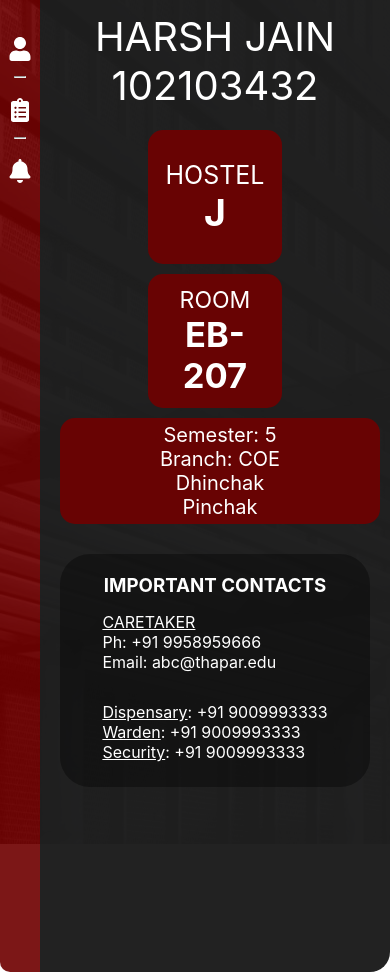
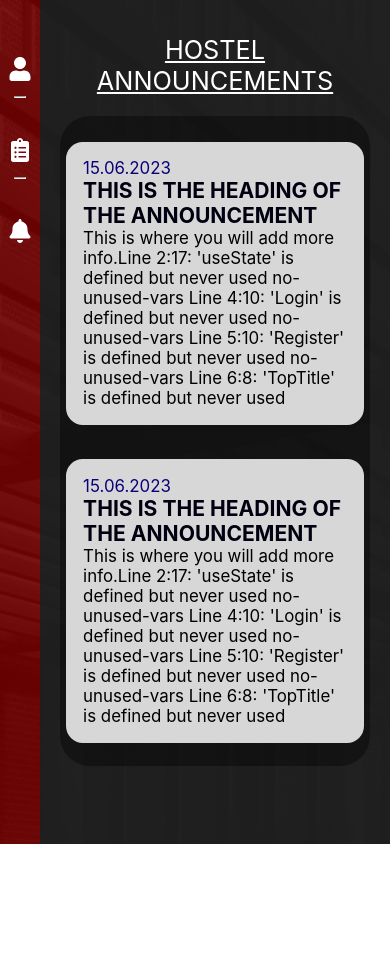
Before and after one commit to hjain2003/Hostel_Management, a React (Create React App) app in the folder client/: page /profile in a window 390 px wide. After the commit the page ends 844 px from the top, so only its background shows below. Built offline with nearby package versions, Linux system fonts and the light colour scheme.

Commit message:
Announcements page created, site made a little more responsive

```diff
--- a/client/src/App.js
+++ b/client/src/App.js
@@ -7,6 +7,7 @@ import TopTitle from "./components/TopTitle";
 import HostelBanner from './components/HostelBanner/HostelBanner';
 import SideNavbar from './components/SideNavbar/SideNavbar';
 import Profile from './components/Profile/Profile';
+import Announcement from './components/Announcements/Announcement';
 
 function App() {
   // const [currentForm, setCurrentForm] = useState('login');
@@ -19,7 +20,8 @@ function App() {
     <>
     {/* <HostelBanner/> */}
     {/* <SideNavbar/> */}
-    <Profile/>
+    {/* <Profile/> */}
+    <Announcement/>
     </>
     // <div className='App'>
     //   <div className="Head">
--- a/client/src/components/Announcements/Announcement.css
+++ b/client/src/components/Announcements/Announcement.css
@@ -0,0 +1,149 @@
+.full_page_div {
+    height: 100vh;
+    width: 100%;
+    display: flex;
+    align-items: center;
+    justify-content: center;
+    background-image: url('../../../public/assets/M-Hostel_bw.jpg');
+    overflow-y: hidden;
+}
+
+.sideBar_Profile {
+    display: flex;
+    flex-direction: row;
+    position: relative;
+}
+
+.ann_container {
+    height: 70vh;
+    width: 40vw;
+    background-color: rgba(30, 30, 30, 0.98);
+    border-top-right-radius: 20px;
+    border-bottom-right-radius: 20px;
+    display: flex;
+    flex-direction: column;
+    padding: 20px;
+    color: white;
+}
+
+.ann_disp{
+    background-color: rgba(0, 0, 0, 0.37);
+    padding: 1vh;
+    border-radius: 30px;
+    display: flex;
+    flex-direction: column;
+    align-items: center;
+    height:inherit;
+    overflow-y: scroll;
+    overflow-x: hidden;
+}
+
+.row11{
+    flex-direction: column;
+}
+.row2 {
+    display: flex;
+    flex-direction: row;
+    align-items: center;
+}
+
+.row2 {
+    justify-content: space-around;
+}
+
+.heading h3{
+    display: flex;
+    flex-direction: column;
+    align-items: center;
+    text-align: center;
+    font-size: 4vh;
+    font-weight: 400;
+    text-decoration: underline;
+
+}
+
+::-webkit-scrollbar {
+    width: 1vh;
+    border-radius: 3vh;
+  }
+
+  /* Track */
+  ::-webkit-scrollbar-track {
+    background: #131313;
+    border-radius: 3vh;
+  }
+
+  /* Handle */
+  ::-webkit-scrollbar-thumb {
+    background: #6a6a6a;
+    border-radius: 3vh;
+
+  }
+
+  /* Handle on hover */
+  ::-webkit-scrollbar-thumb:hover {
+    background: #a8a8a8;
+  }
+
+
+@media (max-width: 800px) {
+    .heading h3{
+        margin-top: 5vh;
+        font-size: 3vh;
+    }
+    .sideBar_Profile {
+        margin-top: 350px;
+        height: 1000px;
+        width: 100%;
+    }
+}
+
+@media (max-width: 768px) {
+    .sideBar_Profile {
+        border-radius: 0;
+        margin-left: 0;
+        /* Remove the margin to allow full overlapping in mobile view */
+        margin-top: 19vh;
+    }
+
+    .ann_container {
+        border-radius: 0;
+        height: auto;
+        width: 90%;
+        overflow-y: auto;
+    }
+
+    .ann_disp{
+        background-color: rgba(0, 0, 0, 0.37);
+        padding: 1vh;
+        border-radius: 30px;
+        height:75vh;
+    }
+
+    .row1,
+    .row2 {
+        flex-direction: column;
+        align-items: center;
+        text-align: center;
+    }
+}
+
+@media(max-width:415px) {
+    .sideBar_Profile {
+        margin-top: 100px;
+    }
+}
+
+@media(max-width:376px) {
+    .sideBar_Profile {
+        margin-top: 250px;
+        height: 920px;
+    }
+}
+
+@media(max-width:361px) {
+    .sideBar_Profile {
+        margin-top: 120px;
+        height: 920px;
+    }
+}
--- a/client/src/components/Announcements/Announcement.jsx
+++ b/client/src/components/Announcements/Announcement.jsx
@@ -1,10 +1,26 @@
 import React from 'react'
 import './Announcement.css';
+import SideNavbar from '../SideNavbar/SideNavbar';
+import ACard from './AnnouncementCard/ACard';
 
 const Announcement = () => {
   return (
-    <div>
-
+    <div className="full_page_div">
+      <div className="sideBar_Profile">
+        <SideNavbar />
+        <div className="ann_container">
+          <div className="row11">
+            <div className="heading"><h3>HOSTEL ANNOUNCEMENTS</h3></div>
+          </div>
+          <br />
+          <div className="ann_disp">
+            <ACard/>
+            <ACard/>
+            <ACard/>
+            <ACard/>
+          </div>
+        </div>
+      </div>
     </div>
   )
 }
--- /dev/null
+++ b/client/src/components/Announcements/AnnouncementCard/ACard.css
@@ -0,0 +1,26 @@
+.datee{
+    color: rgb(10, 0, 120);
+    font-weight: 400;
+    font-size: 2vh;
+}
+
+.aHead{
+    color: rgb(1, 0, 16);
+    font-size: 2.5vh;
+}
+.justAcard{
+    height:fit-content;
+    width: 90%;
+    justify-content: flex;
+    flex-direction: column;
+    background-color: rgb(215, 215, 215);
+    margin: 2vh;
+    padding: 2vh;
+    color: black;
+    border-radius: 2vh;
+}
+
+.aBody{
+    color: black;
+    font-size: 2vh;
+}
--- /dev/null
+++ b/client/src/components/Announcements/AnnouncementCard/ACard.jsx
@@ -0,0 +1,16 @@
+import * as React from 'react';
+import './ACard.css';
+
+const ACard = () => {
+    return (
+     <div className='justAcard'>
+        <div className='mainCard'>
+            <div className='datee'>15.06.2023</div>
+            <h3 className='aHead'>THIS IS THE HEADING OF THE ANNOUNCEMENT</h3>
+            <div className='aBody'>This is where you will add more info.Line 2:17:  'useState' is defined but never used      no-unused-vars  Line 4:10:  'Login' is defined but never used         no-unused-vars  Line 5:10:  'Register' is defined but never used no-unused-vars  Line 6:8:   'TopTitle' is defined but never used </div>
+        </div>
+     </div>
+    )
+  }
+
+  export default ACard;
--- a/client/src/components/Profile/Profile.css
+++ b/client/src/components/Profile/Profile.css
@@ -14,8 +14,8 @@
 }
 
 .profile_container {
-    height: 600px;
-    width: 700px;
+    height: 70vh;
+    width: 40vw;
     background-color: rgba(30, 30, 30, 0.98);
     border-top-right-radius: 20px;
     border-bottom-right-radius: 20px;
@@ -39,31 +39,32 @@
 
 .row1 .profile_img_container {
     background-color: black;
-    height: 200px;
-    width: 200px;
-    border-radius: 10px;
+    height: 23vh;
+    width: 12vw;
+    border-radius: 2vh;
     display: flex;
     align-items: center;
     justify-content: center;
 }
 
 .name_rollno {
-    font-size: 40px;
+    font-size: 5vh;
 }
 
 .hostel_card,
 .room_card,
 .semester_branch_card {
     background-color: rgba(111, 0, 0, 0.91);
-    padding: 7px;
-    border-radius: 15px;
+    padding: 1vh;
+    border-radius: 2vh;
+    margin: 1vh;
 }
 
 .hostel_card,
 .room_card {
-    font-size: 23px;
-    height: 150px;
-    width: 150px;
+    font-size: 2vh;
+    height: 18vh;
+    width: 18vw;
     display: flex;
     justify-content: center;
     align-items: center;
@@ -72,21 +73,23 @@
 
 .hostel_card,
 .room_card h3 {
-    font-size: 25px;
+    font-size: 3vh;
 }
 
 .semester_branch_card {
-    padding: 10px;
-    height: 150px;
-    width: 230px;
-    font-size: 20px;
+    padding: 1vh;
+    padding-left: 3vw;
+    height: 18vh;
+    width: 18vw;
+    font-size: 2vh;
     display: flex;
     flex-direction: column;
+    justify-content: center;
 }
 
 .row3 {
     background-color: rgba(0, 0, 0, 0.37);
-    padding: 10px;
+    padding: 1vh;
     border-radius: 30px;
     display: flex;
     flex-direction: column;
@@ -94,14 +97,14 @@
 }
 
 .row3 h3 {
-    margin-top: 10px;
+    margin-top: 2vh;
 }
 
 .row3_content {
     display: flex;
     flex-direction: row;
     justify-content: space-between;
-    padding: 10px;
+    padding: 1.5vh;
 }
 
 .col1,
@@ -112,7 +115,7 @@
 }
 
 
-@media (max-width: 1336px) {
+@media (max-width: 800px) {
     .sideBar_Profile {
         margin-top: 350px;
         height: 1000px;
@@ -122,12 +125,14 @@
 
 @media (max-width: 768px) {
     .sideBar_Profile {
+        border-radius: 0;
         margin-left: 0;
         /* Remove the margin to allow full overlapping in mobile view */
-        margin-top: 250px;
+        margin-top: 19vh;
     }
 
     .profile_container {
+        border-radius: 0;
         height: auto;
         width: 90%;
         overflow-y: auto;
@@ -148,8 +153,8 @@
     .hostel_card,
     .room_card,
     .semester_branch_card {
-        height: 120px;
-        width: 120px;
+        height: 15vh;
+        width: 30vw;
         margin-bottom: 10px;
         margin-left: auto;
         margin-right: auto;
@@ -165,9 +170,10 @@
     }
 
     .semester_branch_card {
-        height: auto;
-        width: 100%;
+        height: 15vh;
+        width: 30vw;
         padding: 5px;
+        font-size: 2.5vh;
     }
 
     .row3_content {
--- a/client/src/components/Profile/Profile.jsx
+++ b/client/src/components/Profile/Profile.jsx
@@ -11,9 +11,9 @@ const Profile = () => {
           <div className="row1">
             <div className="profile_img_container">IMG</div> &nbsp;&nbsp;&nbsp;&nbsp;&nbsp;
             <div className="name_rollno">
-              <span id="stud_name">HARSH JAIN</span>
+              <span id="stud_name">JANE DOE</span>
               <br />
-              <span id="stud_rollno">102103432</span>
+              <span id="stud_rollno">102103420</span>
             </div>
           </div>
           <br />
--- a/client/src/components/SideNavbar/SideNavbar.css
+++ b/client/src/components/SideNavbar/SideNavbar.css
@@ -6,10 +6,11 @@
     border-bottom-left-radius: 10px;
     color: white;
     background-color: rgba(111, 0, 0, 0.91);
-    height: 600px;
+    height: 70vh;
     padding: 20px;
-    width: 200px;
+    width: 10vw;
     align-items: center;
+
 }
 
 .side_nav a {
@@ -20,6 +21,7 @@
     flex-direction: column;
     align-items: center;
     margin-bottom: 20px;
+    padding-top: 20px;
 }
 
 .side_nav .nav_icon {
@@ -56,6 +58,7 @@
         width: 10px;
         padding: 15px;
         /* Decrease the padding */
+        border-radius: 0;
     }
 
     .side_nav a {
```
